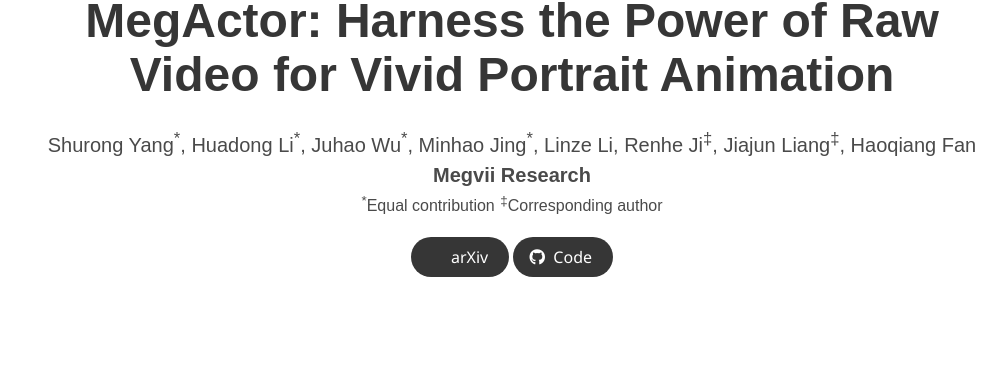
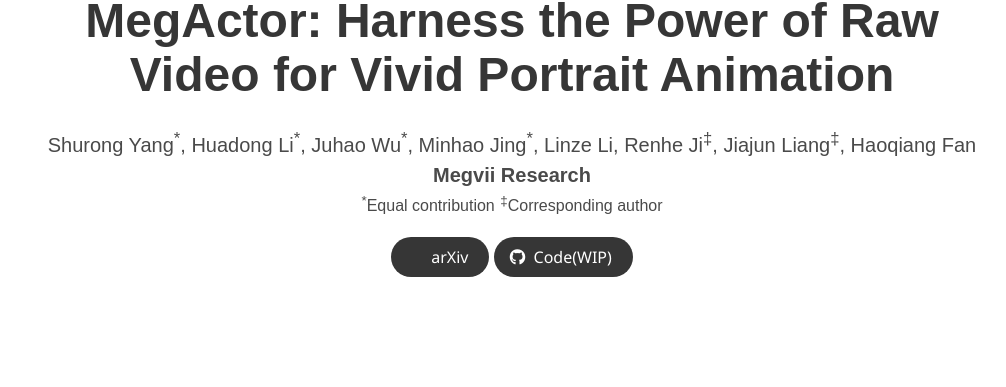
Before and after one commit to megactor-ops/MegActor-ops.github.io, a plain HTML site: page index.html in a window 1280 px wide. Shown: the part 336-723 px from the top of the page, without its empty margins (128-1134 px from the left). Drawn offline with nearby package versions, Linux system fonts and the light colour scheme; grey boxes are pictures that could not be loaded; some icons are missing; a web font is replaced by a local one.

Commit message:
Update index.html

```diff
--- a/index.html
+++ b/index.html
@@ -124,7 +124,7 @@
                   <span class="icon">
                       <i class="fab fa-github"></i>
                   </span>
-                  <span>Code</span>
+                  <span>Code(WIP)</span>
                   </a>
               </span>
 
```
